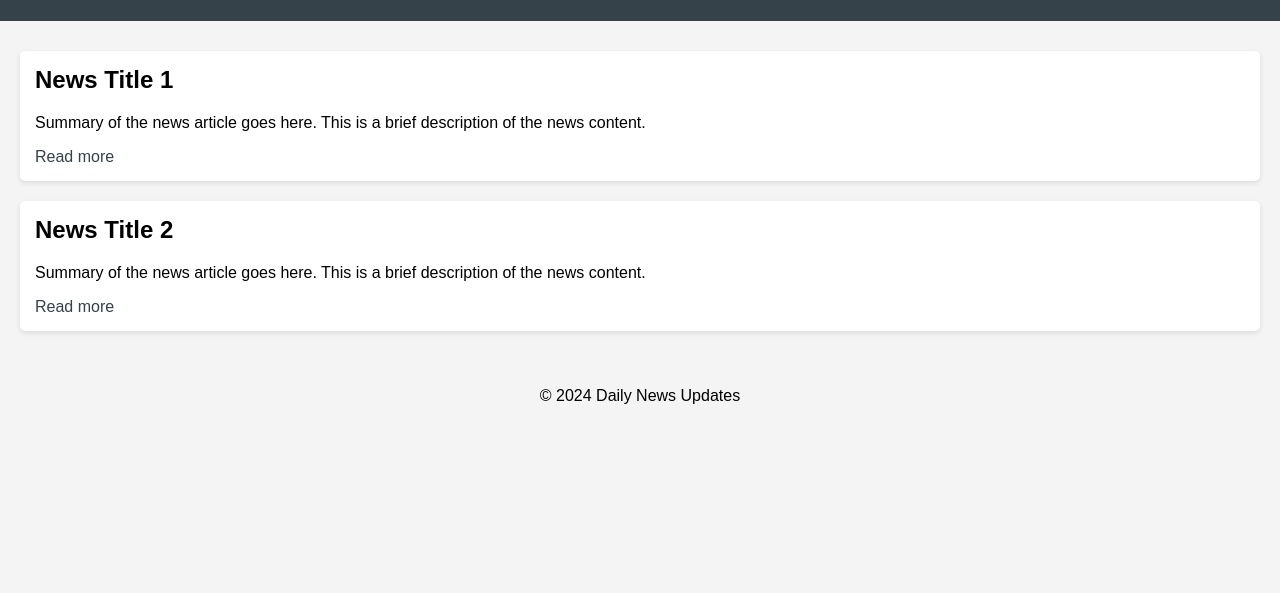
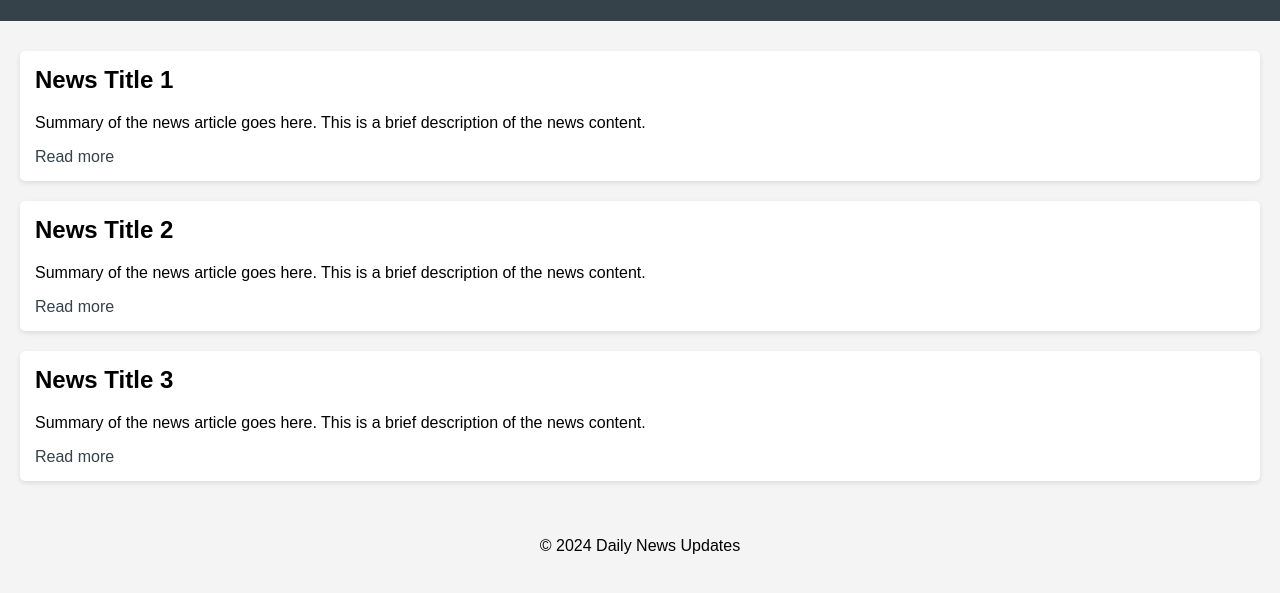
Before and after one commit to Kumar2323/news, a plain HTML site: page index.html in a window 1280 px wide. Shown: the part 99-692 px from the top of the page. Drawn offline with Linux system fonts and the light colour scheme.

Commit message:
Update index.html

```diff
--- a/index.html
+++ b/index.html
@@ -22,6 +22,11 @@
                 <p>Summary of the news article goes here. This is a brief description of the news content.</p>
                 <a href="#">Read more</a>
             </article>
+             <article class="news-item">
+                <h2>News Title 3</h2>
+                <p>Summary of the news article goes here. This is a brief description of the news content.</p>
+                <a href="#">Read more</a>
+            </article>
             <!-- More news items can be added here -->
         </section>
     </main>
```
